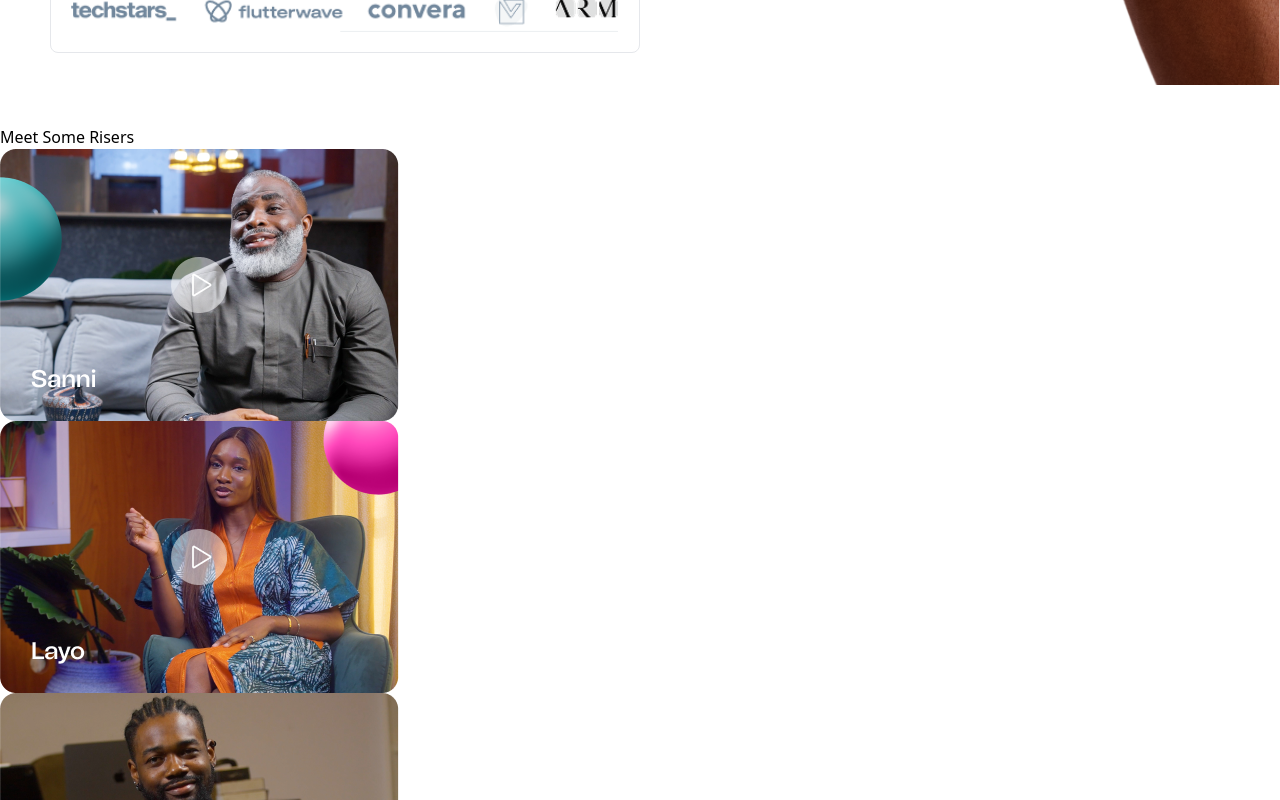
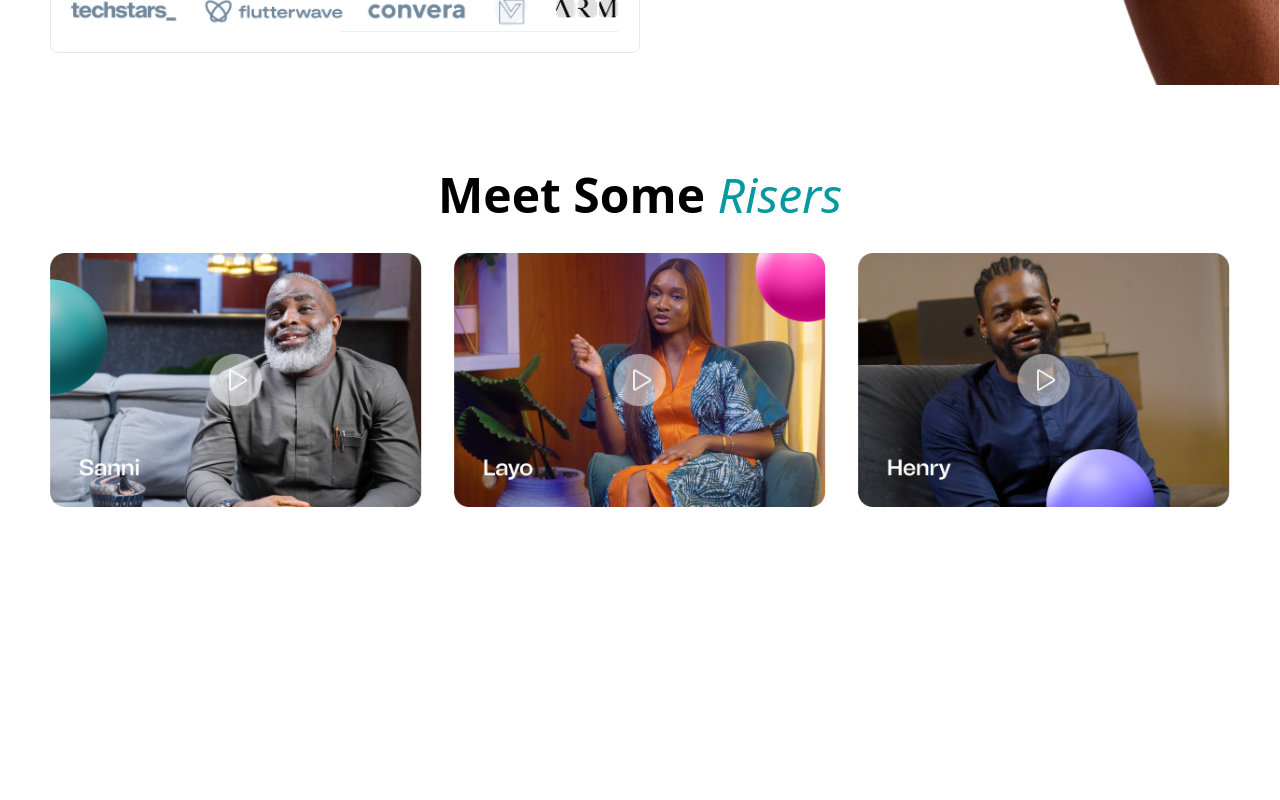
Before and after one commit to blessing986/Rise-Test, a React (Vite) app: page / in a window 1280 px wide. Shown: the part 820-1620 px from the top of the page. After the commit the page ends 1327 px from the top, so only its background shows below. Built offline with nearby package versions, Linux system fonts and the light colour scheme.

Commit message:
chore: added module css

```diff
--- a/src/sections/Risers/Riser.module.css
+++ b/src/sections/Risers/Riser.module.css
@@ -1,29 +1,57 @@
 .container {
-  padding-left: 50px;
-  padding-right: 50px;
+  padding-left: 1.25rem;
+  padding-right: 1.25rem;
   display: flex;
   flex-direction: column;
   gap: 28px;
   margin-top: 5rem;
 }
 
+@media (min-width: 1024px) {
+  .container {
+    padding-left: 50px;
+    padding-right: 50px;
+  }
+}
+
 .heading {
-  font-weight: 600;
-  font-size: 48px;
+  font-weight: 700;
+  font-size: 24px;
   color: black;
   line-height: 124%;
+  text-align: center;
+}
+
+@media (min-width: 1024px) {
+  .heading {
+    font-weight: 600;
+    font-size: 48px;
+  }
 }
 
 .highlight {
-  font-weight: 500;
+  font-weight: 600;
   font-style: italic;
-  color: #0898A0;
+  color: #0898a0;
+}
+
+@media (min-width: 1024px) {
+  .highlight {
+    font-weight: 500;
+  }
 }
 
 .imageContainer {
   display: flex;
-  justify-content: space-between;
   flex-direction: column;
+  gap: 23px;
+}
+
+@media (min-width: 1024px) {
+  .imageContainer {
+    justify-content: space-between;
+    flex-direction: row;
+  }
 }
 
 .image {
--- a/src/sections/Risers/Riser.tsx
+++ b/src/sections/Risers/Riser.tsx
@@ -1,23 +1,21 @@
+import styles from "./Riser.module.css";
 import sanni from "../../assets/sanni.png";
 import layo from "../../assets/layo.png";
 import henry from "../../assets/henry.png";
 
 const Riser = () => {
   return (
-    <>
-      <div className="px-5 lg:px-[50px] flex flex-col gap-[28px] mt-20">
-        <h1 className="font-bold lg:font-semibold text-[24px] lg:text-[48px] text-black leading-[124%] text-center">
-          Meet Some{" "}
-          <span className="font-semibold lg:font-medium italic text-[#0898A0]">Risers</span>{" "}
-        </h1>
+    <div className={styles.container}>
+      <h1 className={styles.heading}>
+        Meet Some <span className={styles.highlight}>Risers</span>
+      </h1>
 
-        <div className="flex flex-col gap-[23px] lg:justify-between">
-          <img src={sanni} alt="sanni" className="w-[372px]" />
-          <img src={layo} alt="layo" className="w-[372px]" />
-          <img src={henry} alt="henry" className="w-[372px]" />
-        </div>
+      <div className={styles.imageContainer}>
+        <img src={sanni} alt="sanni" className={styles.image} />
+        <img src={layo} alt="layo" className={styles.image} />
+        <img src={henry} alt="henry" className={styles.image} />
       </div>
-    </>
+    </div>
   );
 };
 
```
